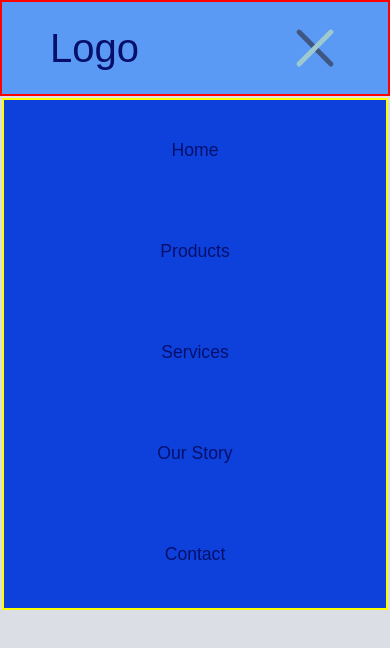
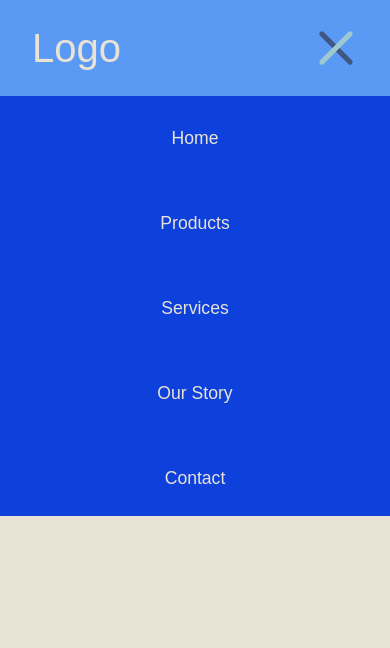
Before and after one commit to TrevorsDev/simple-responsive-navbar, a plain HTML site: page index.html in a window 390 px wide. Both pictures are taken after a click on the element 315 px from the left and 48 px from the top of the page. Drawn offline with Linux system fonts and the light colour scheme.

Commit message:
add proper positioning, hover effects, and click events for dropdown menu

```diff
--- a/script.js
+++ b/script.js
@@ -1,8 +1,16 @@
 const hamMenu = document.querySelector('.ham-menu');
-
 const navLinks = document.querySelector('.nav-links');
 
-hamMenu.addEventListener('click', () => {
+hamMenu.addEventListener('click', (event) => {
+  event.stopPropagation(); // Prevents the click from bubbling up to document
   hamMenu.classList.toggle('active');
   navLinks.classList.toggle('active');
-})
+});
+
+// Close the menu when clicking outside
+document.addEventListener('click', (event) => {
+  if (!navLinks.contains(event.target) && !hamMenu.contains(event.target)) {
+    hamMenu.classList.remove('active');
+    navLinks.classList.remove('active');
+  }
+});
--- a/style.css
+++ b/style.css
@@ -9,63 +9,72 @@
 html,body {
   height: 100%;
   width: 100%;
-  background-color: #DCDEE5;
+  background-color: #e9e3d5;
 }
 
 nav {
   display: flex;
   align-items: center;
   justify-content: space-between;
-  padding: 2rem 3rem;
   position: relative;
   max-height: 6rem;
   background-color: #5A9AF5;
-  border: red solid 2px;
-}
-
-
-
-div {
-  /* border: green solid 2px; */
-  height: 100%;
+  /* border: red solid 2px; */
 }
 
 .logo a {
   font-size: 2.5rem;
-}
-
-.nav-links {
-  height: 100%;
+  /* padding: 2rem; */
 }
 
 nav ul  {
   display: flex;
-  gap: 7rem;
   align-self: stretch;
-  border: yellow solid 2px;
+  /* border: yellow solid 2px; */
 }
 
 nav ul li {
   list-style-type: none;
+  display: flex;
+  align-items: center;
+}
+
+nav ul li:hover {
+  background-color: #06106c;
+  transition: background-color.3s ease;
 }
 
 nav ul li a {
+  display:block;
+  height: 100%;
+  width: 100%;
   font-size: 1.1rem;
+}
+
+nav ul li a:hover {
+  color: #6f86ff;
+  transition: .3s ease;
 }
 
 a {
   text-decoration: none;
-  color: #06106c;
+  color: #e9e3d5;
+  padding: 2rem;
 }
 
 /* Hamburger menu icon created from vanilla css */
 
 .ham-menu {
-  height: 50px;
-  width: 50px;
+  height: 45px;
+  width: 45px;
   /* margin-left: auto; */
   position: relative;
   display: none;
+  margin: 2rem;
+}
+
+.ham-menu:hover {
+  cursor: pointer;
 }
 
 .ham-menu span {
@@ -84,20 +93,12 @@ a {
   top: 25%;
 }
 
-.ham-menu span:nth-child(3), .ham-menu span:nth-child(3) {
-  top: 75%;
+.ham-menu span:nth-child(2) {
+  top: 50%;
 }
 
-#blue {
-  background-color: #405782;
-}
-
-#red {
-  background-color: #7891b8;
-}
-
-#yellow {
-  background-color: #9ecacf;
+.ham-menu span:nth-child(3) {
+  top: 75%;
 }
 
 .ham-menu.active span:nth-child(1) {
@@ -114,29 +115,40 @@ a {
   transform: translate(-50%, -50%) rotate(-45deg);
 }
 
-@media (max-width: 997px) {
+#blue {
+  background-color: #405782;
+}
+
+#red {
+  background-color: #7891b8;
+}
+
+#yellow {
+  background-color: #9ecacf;
+}
+
+@media (max-width: 1024px) {
+  nav {
+    padding: 2rem 0;
+  }
+
   nav ul {
     position: absolute;
     top: 6rem;
-    left: 0;
     width: 100%;
     height: 0; /*Initial max-height set to 0*/
     overflow: hidden; /*Hides overflowing content*/
     transition: height .5s ease, opacity .3s ease, padding .5s ease; /* Smooth transition for height */
-    padding: 0;
-    gap: 5rem;
     flex-direction: column;
     text-align: center;
     background-color: #0e41db;
     opacity: 0; /* Start as invisible */
-    /* display: none; */
   }
 
   .nav-links.active {
     /* display: flex; */
-    height: 32rem;
+    height: 420px;
     opacity: 1;
-    padding: 2.5rem 0; /* Apply padding after expansion */
   }
 
   .ham-menu {
```
